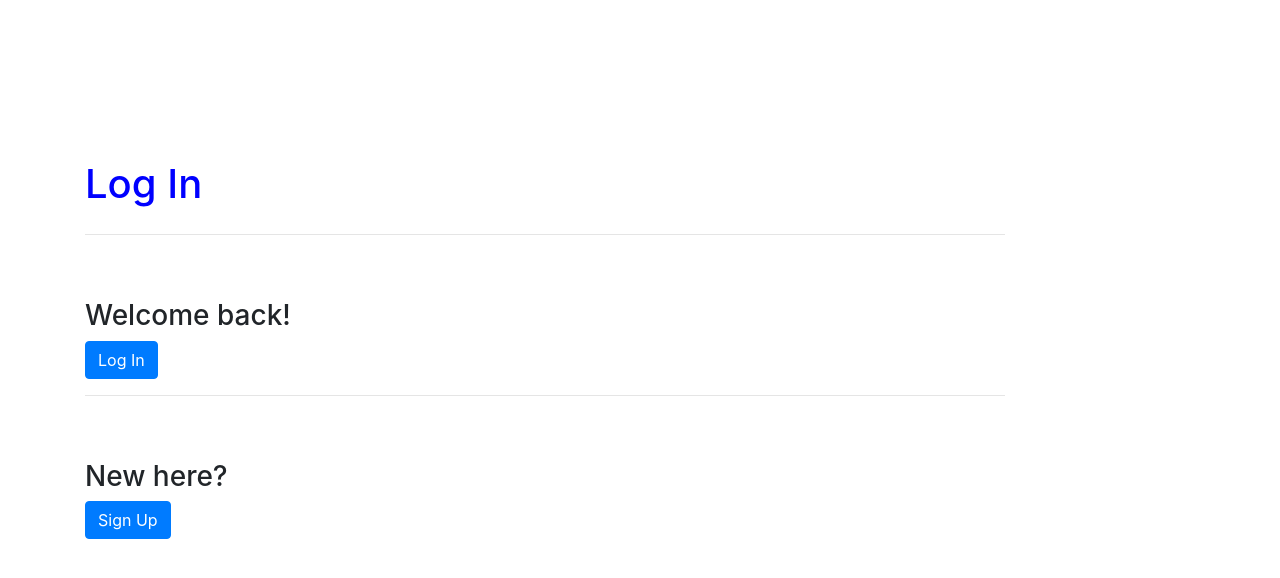
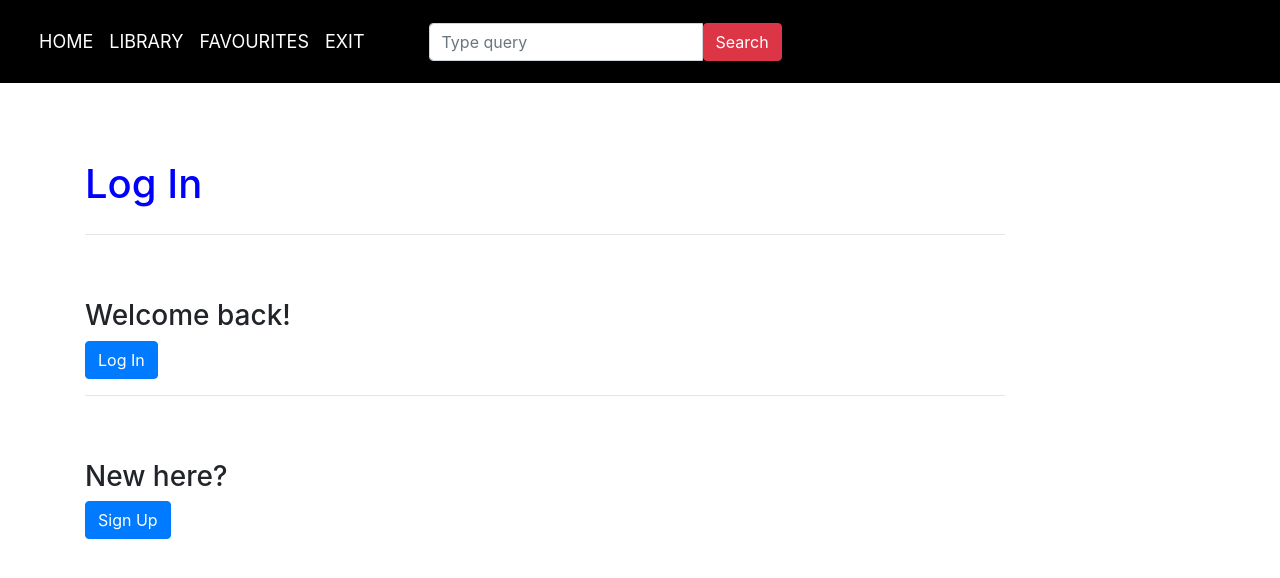
Before and after one commit to IakMastro/Cloud-Eshop-Project-2021, a Vue app in the folder client/: page /login in a window 1280 px wide. Shown: the top 578 px of the page. Built offline with nearby package versions, Linux system fonts and the light colour scheme.

Commit message:
Navbar template

```diff
--- a/client/src/App.vue
+++ b/client/src/App.vue
@@ -9,22 +9,6 @@
 #app {
   margin-top: 150px;
 }
-.navbar {
-  width: 100%;
-  background-color: #000000;
-  overflow: auto;
-}
-
-/* Navigation links */
-.navbar a {
-  float: center;
-  padding: 20px;
-  color: white;
-  text-decoration: none;
-  font-size: 18px;
-  text-align: center;
-
-}
 
 h1 {
   color: blue;
--- a/client/src/components/Admin.vue
+++ b/client/src/components/Admin.vue
@@ -1,63 +1,6 @@
 <template>
- <!-- Navbar -->
- <div>
-          <nav class="navbar navbar-expand-lg fixed-top">
-            <!-- Container wrapper -->
-            <div class="container-fluid">
-              <!-- Navbar brand -->
-              <!-- Toggle button -->
-              <button
-                class="navbar-toggler"
-                type="button"
-                data-mdb-toggle="collapse"
-                data-mdb-target="#navbarSupportedContent"
-                aria-controls="navbarSupportedContent"
-                aria-expanded="false"
-                aria-label="Toggle navigation"
-              >
-                <i class="fas fa-bars"></i>
-              </button>
-              <!-- Collapsible wrapper -->
-              <div class="collapse navbar-collapse" id="navbarSupportedContent">
-               <!-- Left links -->
-                <ul class="navbar-nav me-auto mb-2 mb-lg-0">
-                  <li class="nav-item">
-                    <a class="nav-link active" aria-current="page" href="http://localhost:8080/admin">HOME</a>
-                  </li>
-                  <li class="nav-item">
-                    <a class="nav-link" href="#">LIBRARY</a>
-                  </li>
-                  <li class="nav-item">
-                    <a class="nav-link" href="#">FAVOURITES</a>
-                  </li>
-                  <li class="nav-item">
-                    <a class="nav-link" href="http://localhost:8080/login">EXIT</a>
-                  </li>
-                </ul>
-                <!-- Search form -->
-                <a class="navbar-brand"></a>
-                <form class="d-flex input-group w-auto">
-                  <input
-                    type="search"
-                    class="form-control"
-                    placeholder="Type query"
-                    aria-label="Search"
-                  />
-                  <button
-                    class="btn btn-danger"
-                    type="button"
-                    data-mdb-ripple-color="dark"
-                  >
-                    Search
-                  </button>
-                </form>
-              </div>
-              <!-- Collapsible wrapper -->
-            </div>
-            <!-- Container wrapper -->
-          </nav>
-          <!-- Navbar -->
   <div class="container">
+    <navbar></navbar>
     <div class="row">
       <div class="col-sm-20">
         <h1>Games</h1>
@@ -145,12 +88,12 @@
       </b-form>
     </b-modal>
   </div>
-  </div>
 </template>
 
 <script>
 import axios from 'axios';
 import Alert from './Alert.vue';
+import Navbar from './Navbar.vue';
 
 export default {
   // Data used on this page
@@ -173,6 +116,7 @@ export default {
   // Templates that exist on other file
   components: {
     alert: Alert,
+    navbar: Navbar,
   },
 
   // Methods used on this page
@@ -211,14 +155,8 @@ export default {
       this.gameForm.developer = '';
       this.gameForm.favoured = [];
       this.gameForm.edit = false;
-    },
 
-    // Initialize form after Reset
-    initResetForm() {
-      this.gameForm.title = '';
-      this.gameForm.developer = '';
-      this.gameForm.favoured = [];
-      this.gameForm.edit = true;
+      this.getGames();
     },
 
     // Submitting the form
@@ -251,7 +189,7 @@ export default {
     // Resets the form, in case of a mistake
     onreset(evt) {
       evt.preventDefault();
-      this.initResetForm();
+      this.initForm();
     },
 
     // Put: updates the info for the selected game.
--- /dev/null
+++ b/client/src/components/Navbar.vue
@@ -0,0 +1,85 @@
+<template>
+  <!-- Navbar -->
+  <div>
+    <nav class="navbar navbar-expand-lg fixed-top">
+      <!-- Container wrapper -->
+      <div class="container-fluid">
+        <!-- Navbar brand -->
+        <!-- Toggle button -->
+        <button
+          class="navbar-toggler"
+          type="button"
+          data-mdb-toggle="collapse"
+          data-mdb-target="#navbarSupportedContent"
+          aria-controls="navbarSupportedContent"
+          aria-expanded="false"
+          aria-label="Toggle navigation"
+        >
+          <i class="fas fa-bars"></i>
+        </button>
+        <!-- Collapsible wrapper -->
+        <div class="collapse navbar-collapse" id="navbarSupportedContent">
+          <!-- Left links -->
+          <ul class="navbar-nav me-auto mb-2 mb-lg-0">
+            <li class="nav-item">
+              <a class="nav-link active" aria-current="page" href="/admin">HOME</a>
+            </li>
+            <li class="nav-item">
+              <a class="nav-link" href="#">LIBRARY</a>
+            </li>
+            <li class="nav-item">
+              <a class="nav-link" href="#">FAVOURITES</a>
+            </li>
+            <li class="nav-item">
+              <a class="nav-link" href="/login">EXIT</a>
+            </li>
+          </ul>
+          <!-- Search form -->
+          <a class="navbar-brand"></a>
+          <form class="d-flex input-group w-auto">
+            <input
+              type="search"
+              class="form-control"
+              placeholder="Type query"
+              aria-label="Search"
+            />
+            <button
+              class="btn btn-danger"
+              type="button"
+              data-mdb-ripple-color="dark"
+            >
+              Search
+            </button>
+          </form>
+        </div>
+        <!-- Collapsible wrapper -->
+      </div>
+      <!-- Container wrapper -->
+    </nav>
+    <!-- Navbar -->
+  </div>
+</template>
+
+<script>
+export default {
+  name: 'Navbar',
+};
+</script>
+
+<style scoped>
+.navbar {
+  width: 100%;
+  background-color: #000000;
+  overflow: auto;
+}
+
+/* Navigation links */
+.navbar a {
+  float: center;
+  padding: 20px;
+  color: white;
+  text-decoration: none;
+  font-size: 18px;
+  text-align: center;
+}
+</style>
--- a/client/src/components/Users.vue
+++ b/client/src/components/Users.vue
@@ -1,5 +1,6 @@
 <template>
   <div class="container">
+    <navbar></navbar>
     <div class="row">
       <div class="col-sm-10">
         <div v-if="loggedIn">
@@ -15,13 +16,13 @@
           <h1>Log In</h1>
           <hr>
           <br><br>
-          <alert :message="message" v-if="showMessage"></alert>
           <h3>Welcome back!</h3>
           <button type="button"
                   class="btn btn-primary"
                   v-b-modal.login-modal>
             Log In
           </button>
+          <alert :message="message" v-if="showMessage"></alert>
           <hr>
           <br><br>
           <h3>New here?</h3>
@@ -69,6 +70,7 @@
 <script>
 import axios from 'axios';
 import Alert from './Alert.vue';
+import Navbar from './Navbar.vue';
 
 export default {
   data() {
@@ -87,6 +89,7 @@ export default {
 
   components: {
     Alert,
+    Navbar,
   },
 
   methods: {
```
